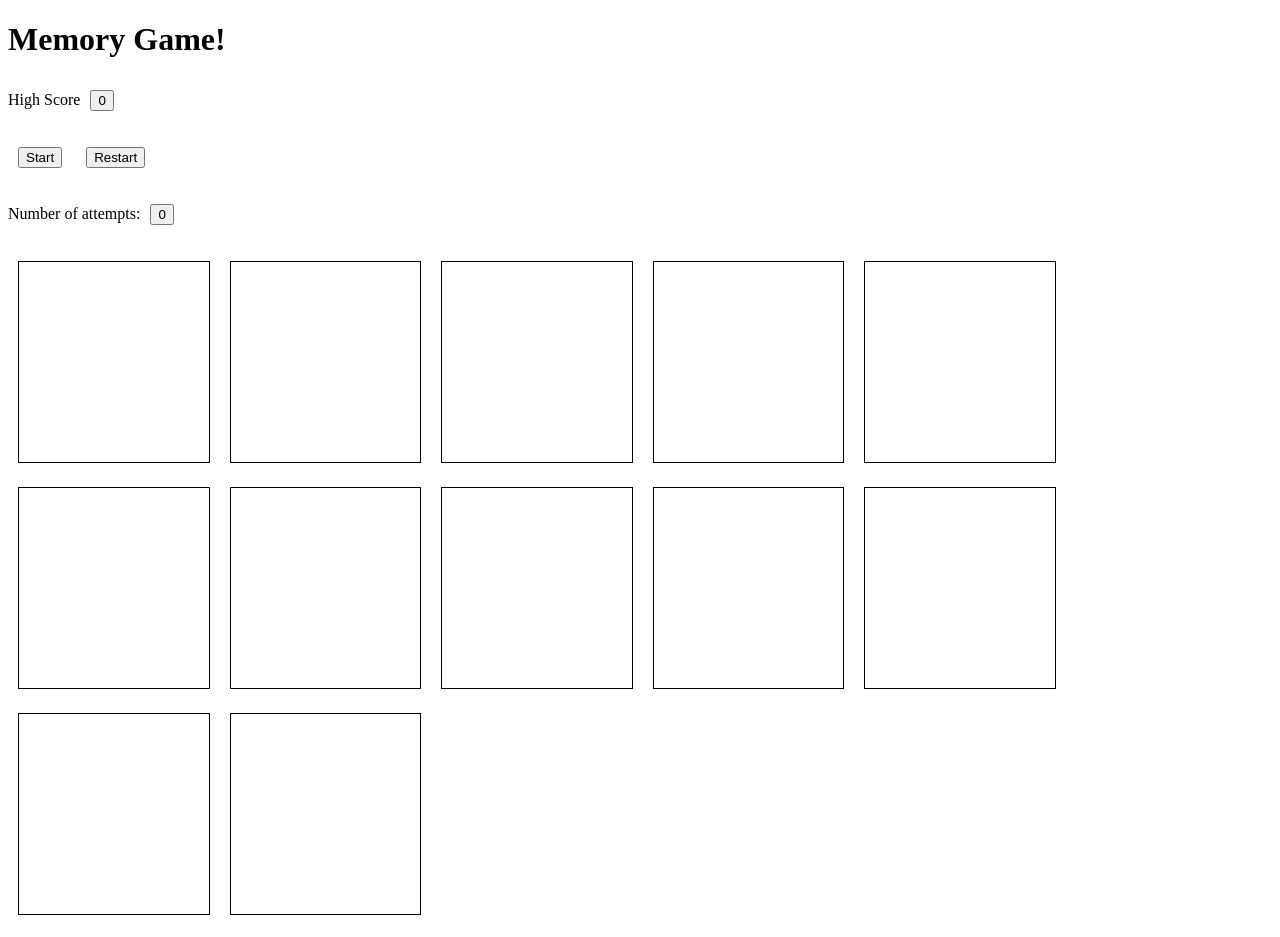
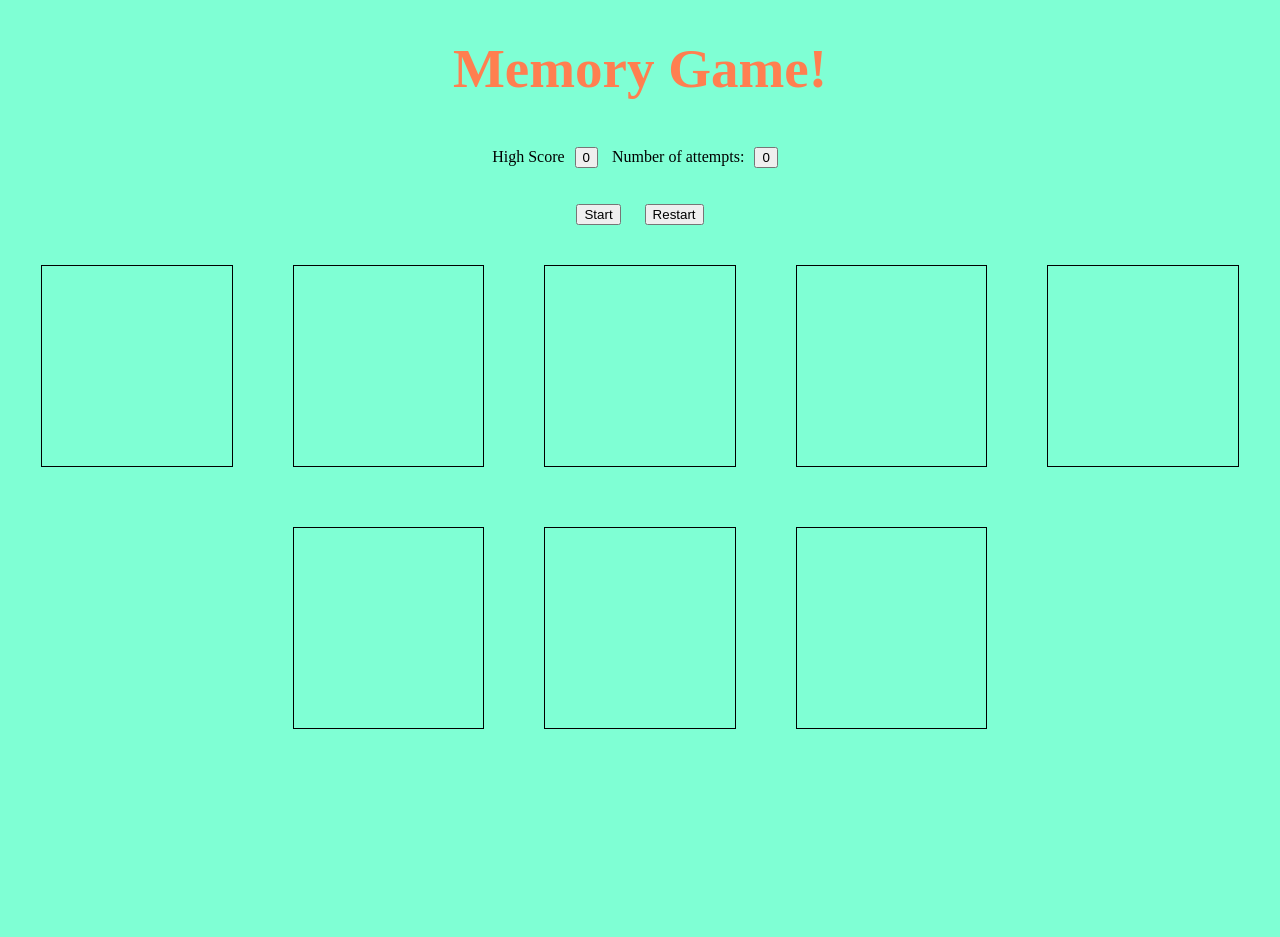
Before and after one commit to tobias-homewood/memory-game, a plain HTML site: page index.html in a window 1280 px wide. After the commit the page ends 800 px from the top, so only its background shows below. Drawn offline with Linux system fonts and the light colour scheme.

Commit message:
CSS additions

```diff
--- a/index.html
+++ b/index.html
@@ -7,10 +7,14 @@
   </head>
   <body>
     <h1>Memory Game!</h1>
-    <p>High Score<button id="highScore">High Score</button></p>
-    <button id="start">Start</button>
-    <button id="restart">Restart</button>
-    <p>Number of attempts:<button id="score"></button></p>
+    <div id="gameButtons">
+      <p>
+        High Score<button id="highScore">High Score</button> Number of
+        attempts:<button id="score"></button>
+      </p>
+      <button id="start">Start</button>
+      <button id="restart">Restart</button>
+    </div>
     <div id="game"></div>
     <script src="script.js"></script>
   </body>
--- a/script.js
+++ b/script.js
@@ -14,7 +14,7 @@ const COLORS = [
 ];
 
 function randomCardNumber() {
-  return Math.floor(Math.random() * 5) * 2 + 2;
+  return Math.floor(Math.random() * 3) * 2 + 2;
 }
 
 function randomColorNumber() {
--- a/style.css
+++ b/style.css
@@ -2,7 +2,7 @@
   border: 1px solid black;
   width: 15%;
   height: 200px;
-  margin: 10px;
+  margin: 30px;
   display: inline-block;
 }
 
@@ -12,3 +12,23 @@
 button {
   margin: 10px;
 }
+
+h1 {
+  text-align: center;
+  color: coral;
+  font-size: 55px;
+}
+
+#gameButtons {
+  text-align: center;
+}
+
+#game {
+  display: flex;
+  flex-wrap: wrap;
+  justify-content: center;
+}
+
+body {
+  background-color: aquamarine;
+}
```
